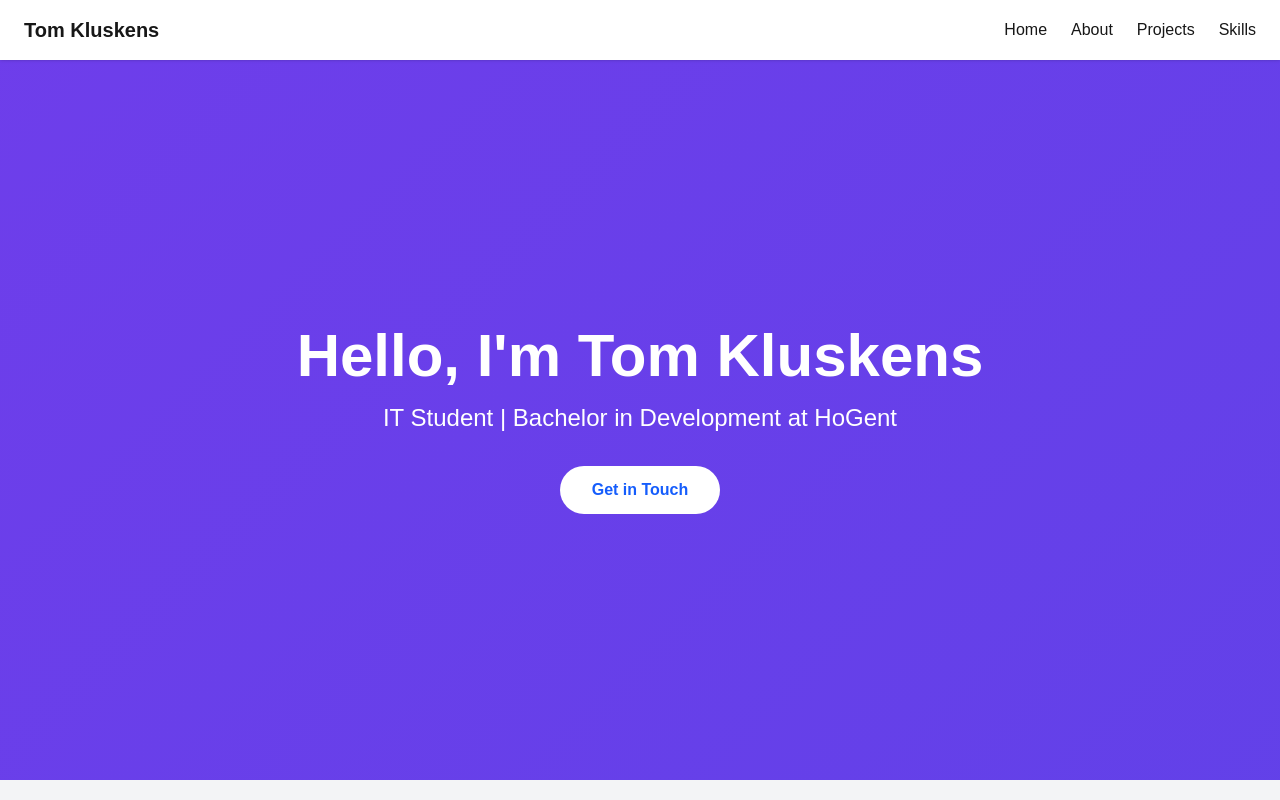
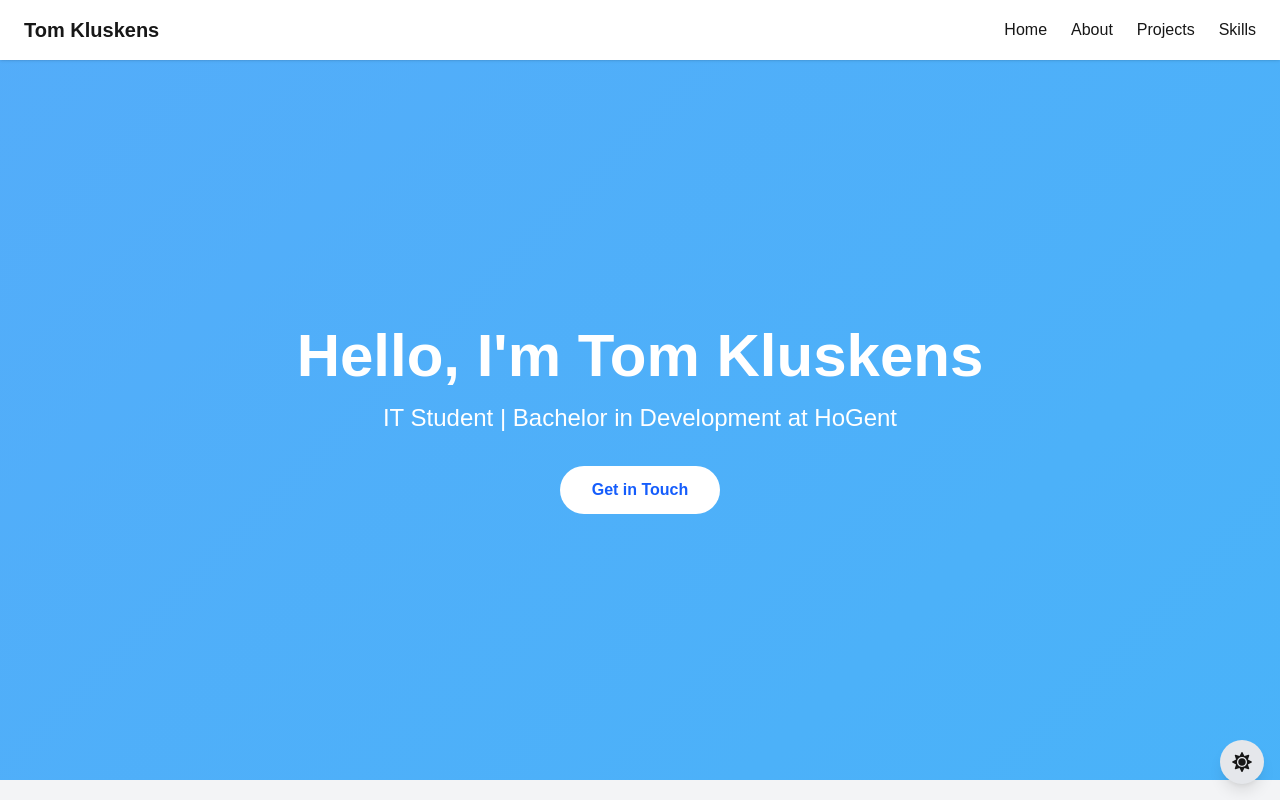
Before and after one commit to TKluskens/portfolio, a Next.js app: page / in a window 1280 px wide. Shown: the top 800 px of the page. Built offline with nearby package versions, Linux system fonts and the light colour scheme.

Commit message:
Add theme toggle and provider

```diff
--- a/src/app/globals.css
+++ b/src/app/globals.css
@@ -3,6 +3,15 @@
 :root {
   --background: #ffffff;
   --foreground: #171717;
+  --primary: #38bdf8;
+  --secondary: #60a5fa;
+}
+
+.dark {
+  --background: #1f2937;
+  --foreground: #f3f4f6;
+  --primary: #2563eb;
+  --secondary: #8b5cf6;
 }
 
 @theme inline {
@@ -10,13 +19,6 @@
   --color-foreground: var(--foreground);
   --font-sans: var(--font-geist-sans);
   --font-mono: var(--font-geist-mono);
-}
-
-@media (prefers-color-scheme: dark) {
-  :root {
-    --background: #0a0a0a;
-    --foreground: #ededed;
-  }
 }
 
 body {
--- a/src/app/layout.tsx
+++ b/src/app/layout.tsx
@@ -1,6 +1,8 @@
 import type { Metadata } from "next";
 import { Geist, Geist_Mono } from "next/font/google";
 import "./globals.css";
+import ThemeProvider from "../components/ThemeProvider";
+import ThemeToggle from "../components/ThemeToggle";
 
 const geistSans = Geist({
   variable: "--font-geist-sans",
@@ -24,10 +26,11 @@ export default function RootLayout({
 }>) {
   return (
     <html lang="en">
-      <body
-        className={`${geistSans.variable} ${geistMono.variable} antialiased`}
-      >
-        {children}
+      <body className={`${geistSans.variable} ${geistMono.variable} antialiased`}>
+        <ThemeProvider>
+          {children}
+          <ThemeToggle />
+        </ThemeProvider>
       </body>
     </html>
   );
--- a/src/components/Hero.tsx
+++ b/src/components/Hero.tsx
@@ -20,7 +20,7 @@ const Hero = () => {
     };
   }, []);
   const gradientStyle = {
-    background: "linear-gradient(-45deg, #4f46e5, #7c3aed)",
+    background: "linear-gradient(-45deg, var(--primary), var(--secondary))",
     backgroundSize: "400% 400%",
     animation: "gradient 10s ease infinite",
   };
--- /dev/null
+++ b/src/components/ThemeProvider.tsx
@@ -0,0 +1,43 @@
+"use client";
+import { createContext, useContext, useEffect, useState } from "react";
+
+interface ThemeContextValue {
+  theme: "light" | "dark";
+  toggleTheme: () => void;
+}
+
+const ThemeContext = createContext<ThemeContextValue>({
+  theme: "light",
+  toggleTheme: () => {},
+});
+
+export const useTheme = () => useContext(ThemeContext);
+
+export default function ThemeProvider({ children }: { children: React.ReactNode }) {
+  const [theme, setTheme] = useState<"light" | "dark">("light");
+
+  // Initialize theme based on localStorage or system preference
+  useEffect(() => {
+    const stored = localStorage.getItem("theme") as "light" | "dark" | null;
+    if (stored) {
+      setTheme(stored);
+    } else if (window.matchMedia("(prefers-color-scheme: dark)").matches) {
+      setTheme("dark");
+    }
+  }, []);
+
+  // Apply theme class to html element and persist to localStorage
+  useEffect(() => {
+    const root = document.documentElement;
+    if (theme === "dark") {
+      root.classList.add("dark");
+    } else {
+      root.classList.remove("dark");
+    }
+    localStorage.setItem("theme", theme);
+  }, [theme]);
+
+  const toggleTheme = () => setTheme((prev) => (prev === "light" ? "dark" : "light"));
+
+  return <ThemeContext.Provider value={{ theme, toggleTheme }}>{children}</ThemeContext.Provider>;
+}
--- /dev/null
+++ b/src/components/ThemeToggle.tsx
@@ -0,0 +1,16 @@
+"use client";
+import { FaMoon, FaSun } from "react-icons/fa";
+import { useTheme } from "./ThemeProvider";
+
+export default function ThemeToggle() {
+  const { theme, toggleTheme } = useTheme();
+  return (
+    <button
+      onClick={toggleTheme}
+      aria-label="Toggle Dark Mode"
+      className="fixed bottom-4 right-4 z-50 bg-gray-200 dark:bg-gray-700 text-xl p-3 rounded-full shadow-lg transition-colors"
+    >
+      {theme === "dark" ? <FaMoon /> : <FaSun />}
+    </button>
+  );
+}
```
